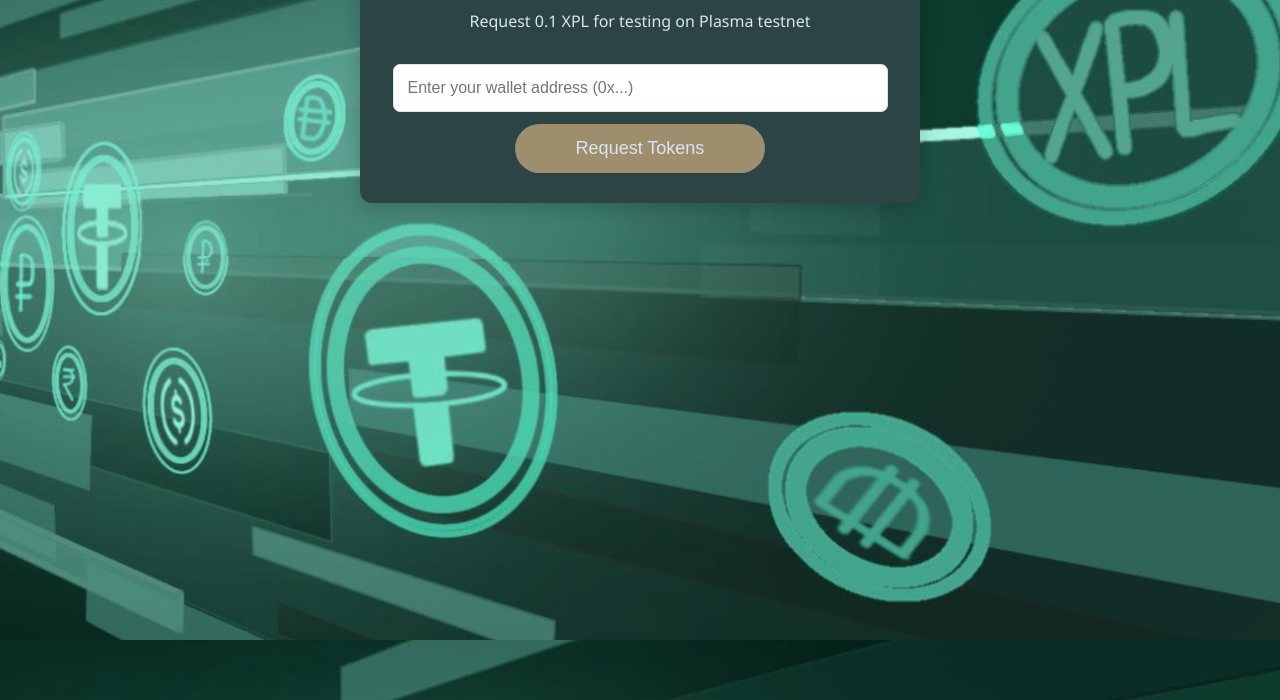
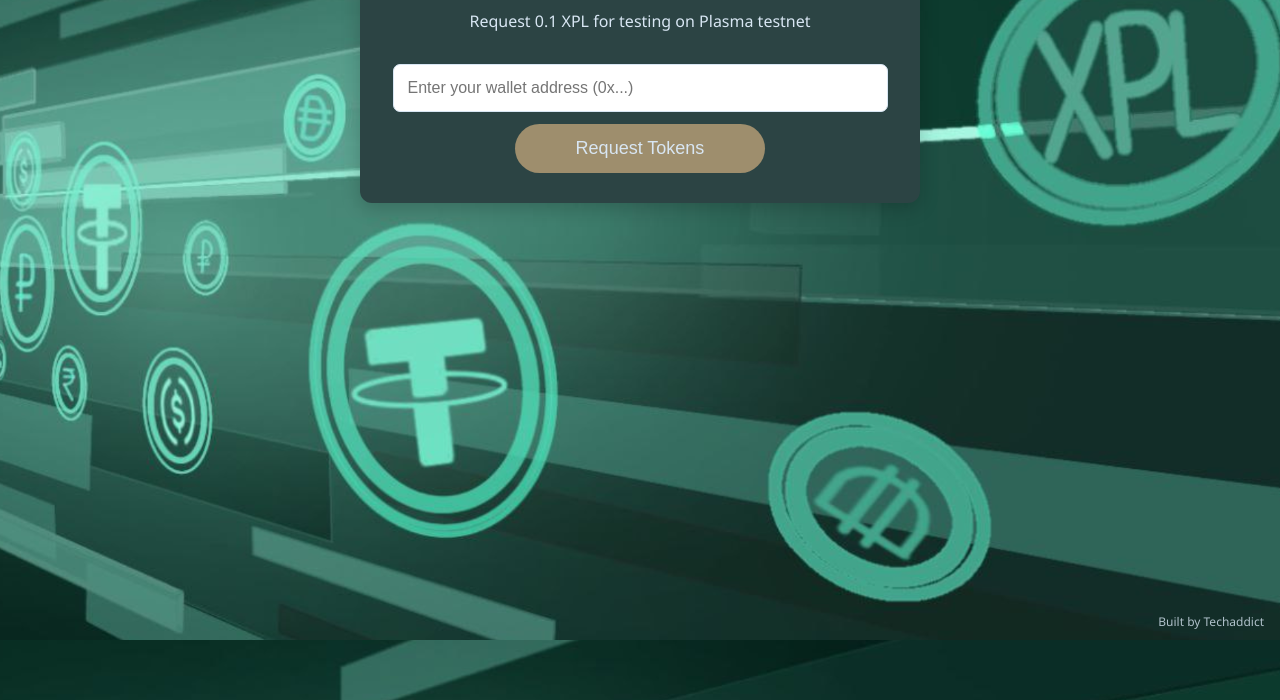
Before and after one commit to Cosilus/Plasma-faucet, a website: page public/index.html in a window 1280 px wide. Shown: the part 160-860 px from the top of the page. Drawn offline with Linux system fonts and the light colour scheme.

Commit message:
index.html

```diff
--- a/public/index.html
+++ b/public/index.html
@@ -116,6 +116,15 @@
                 padding-top: 60px;
             }
         }
+        .footer-credit {
+    position: fixed;
+    bottom: 10px;
+    right: 16px;
+    font-size: 12px;
+    color: #D8E6F3;
+    opacity: 0.8;
+    z-index: 1000;
+}
 
     </style>
 </head>
@@ -185,6 +194,7 @@
             }
         }
     </script>
+    <div class="footer-credit">Built by Techaddict</div>
 </body>
 
 </html>
```
